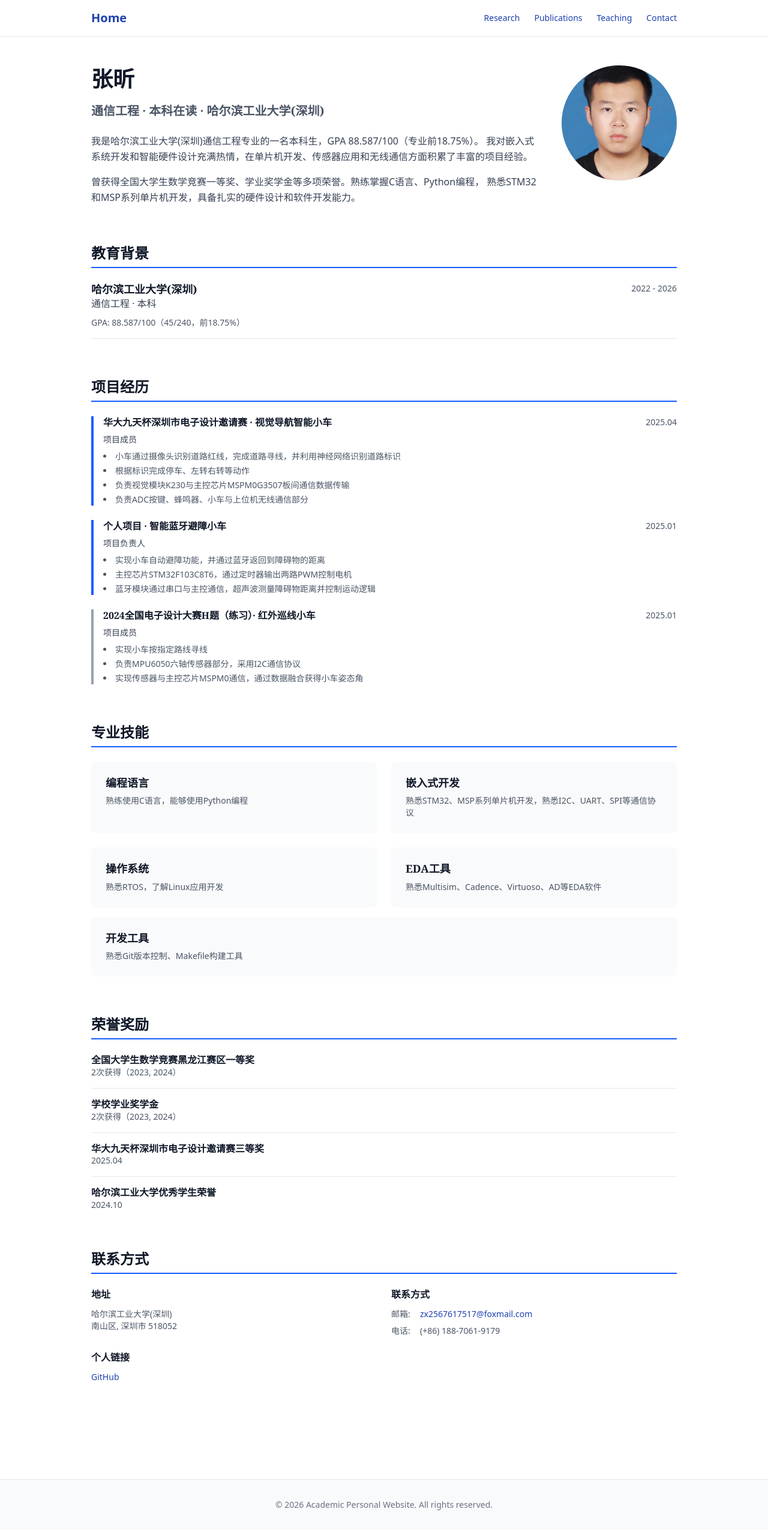
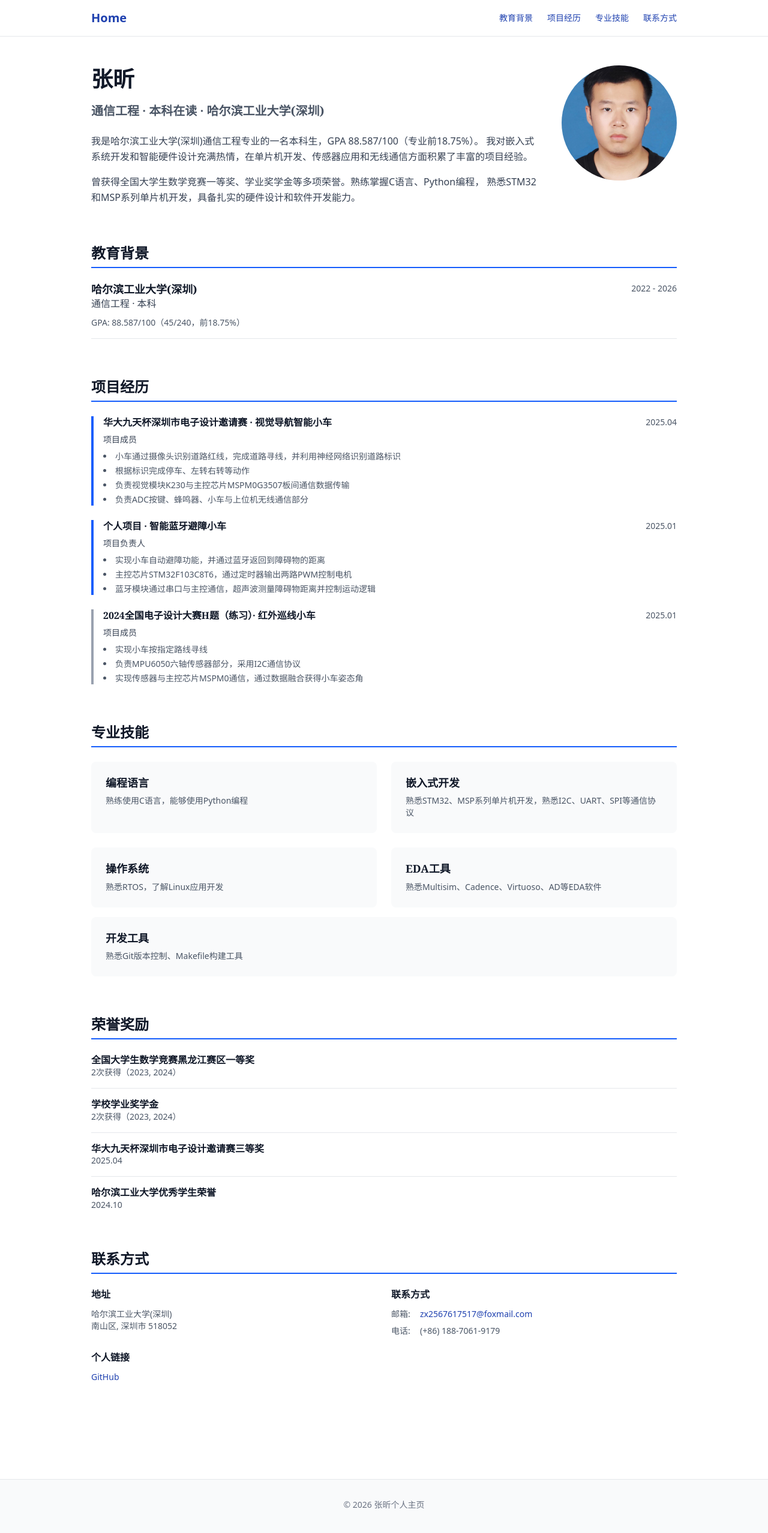
Before and after one commit to zhangxin-hiter/personal-website, a Next.js app: page / in a window 1280 px wide. Shown: the top 2556 px of the page at 60% size. Built offline with nearby package versions, Linux system fonts and the light colour scheme.

Commit message:
Update navigation and add ClustrMaps visitor heatmap placeholder

```diff
--- a/app/layout.tsx
+++ b/app/layout.tsx
@@ -21,17 +21,17 @@ export default function RootLayout({
                 Home
               </a>
               <div className="flex gap-6">
-                <a href="#research" className="text-sm text-gray-600 hover:text-blue-600 transition-colors">
-                  Research
+                <a href="#education" className="text-sm text-gray-600 hover:text-blue-600 transition-colors">
+                  教育背景
                 </a>
-                <a href="#publications" className="text-sm text-gray-600 hover:text-blue-600 transition-colors">
-                  Publications
+                <a href="#projects" className="text-sm text-gray-600 hover:text-blue-600 transition-colors">
+                  项目经历
                 </a>
-                <a href="#teaching" className="text-sm text-gray-600 hover:text-blue-600 transition-colors">
-                  Teaching
+                <a href="#skills" className="text-sm text-gray-600 hover:text-blue-600 transition-colors">
+                  专业技能
                 </a>
                 <a href="#contact" className="text-sm text-gray-600 hover:text-blue-600 transition-colors">
-                  Contact
+                  联系方式
                 </a>
               </div>
             </div>
@@ -41,8 +41,15 @@ export default function RootLayout({
           {children}
         </main>
         <footer className="bg-gray-50 border-t border-gray-200 mt-20">
-          <div className="max-w-5xl mx-auto px-6 py-8 text-center text-sm text-gray-500">
-            <p>© 2026 Academic Personal Website. All rights reserved.</p>
+          <div className="max-w-5xl mx-auto px-6 py-8">
+            <div className="flex flex-col items-center gap-4">
+              <div className="text-center text-sm text-gray-500">
+                <p>© 2026 张昕个人主页</p>
+              </div>
+              <div className="mt-4">
+                <script type="text/javascript" id="clustrmaps" src="//clustrmaps.com/map_v2.js?d=YOUR_CLUSTRMAPS_ID&cl=ffffff&w=a"></script>
+              </div>
+            </div>
           </div>
         </footer>
       </body>
```
